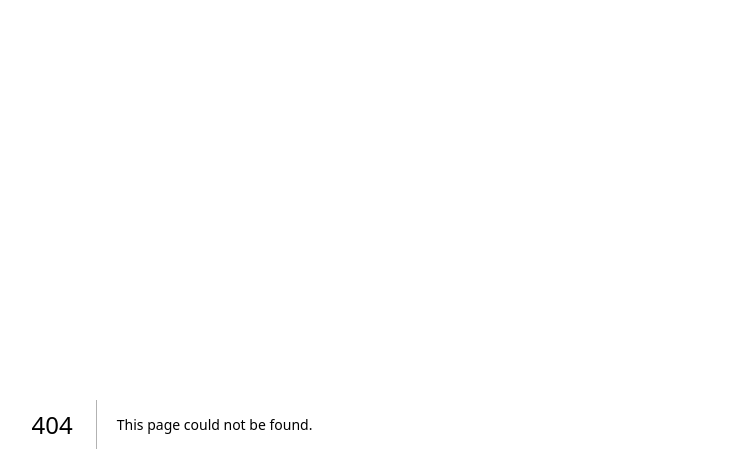
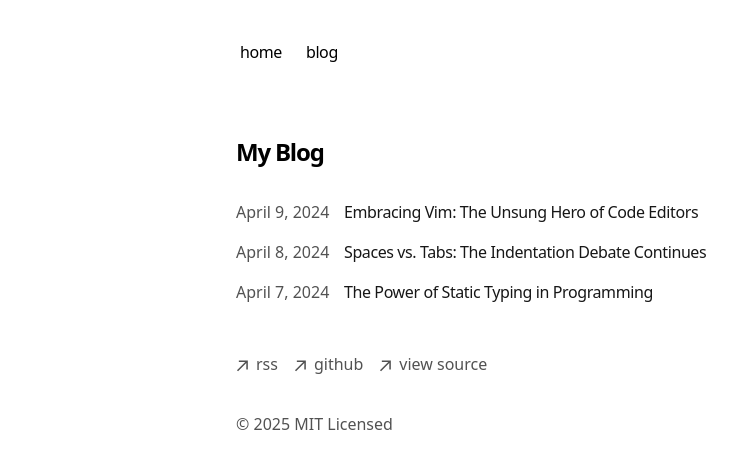
Before and after one commit to lur913/nextjs-base, a Next.js app: page /blog in a window 1280 px wide. Before the commit this address had no page. Shown: the top 472 px of the page, without its empty margins (116-853 px from the left). Built offline with nearby package versions, Linux system fonts and the light colour scheme.

Commit message:
添加header和footer及blog索引页

```diff
--- a/next.config.ts
+++ b/next.config.ts
@@ -2,6 +2,7 @@ import type { NextConfig } from "next";
 import createMDX from '@next/mdx'
 
 const nextConfig: NextConfig = {
+  output: 'export',
   /* config options here */
   pageExtensions: ['js', 'jsx', 'md', 'mdx', 'ts', 'tsx'],
 };
--- a/src/app/blog/[slug]/page.tsx
+++ b/src/app/blog/[slug]/page.tsx
@@ -1,6 +1,13 @@
 import { CustomMDX } from "@/components/mdx";
 import { getBlogPosts, formatDate } from "@/utils/blog";
 
+export async function generateStaticParams() {
+  let posts = getBlogPosts()
+
+  return posts.map((post) => ({
+    slug: post.slug,
+  }))
+}
 
 export default async function Blog(
   {params}:{
--- /dev/null
+++ b/src/app/blog/page.tsx
@@ -0,0 +1,16 @@
+import { BlogPosts } from '@/components/posts'
+
+
+export const metadata = {
+  title: 'Blog',
+  description: 'Read my blog.',
+}
+
+export default function Page() {
+  return (
+    <section>
+      <h1 className="font-semibold text-2xl mb-8 tracking-tighter">My Blog</h1>
+      <BlogPosts />
+    </section>
+  )
+}
--- a/src/app/layout.tsx
+++ b/src/app/layout.tsx
@@ -1,6 +1,8 @@
 import type { Metadata } from "next";
 import { Geist, Geist_Mono } from "next/font/google";
 import "./globals.css";
+import { Navbar } from "@/components/nav";
+import Footer from "@/components/footer";
 
 const geistSans = Geist({
   variable: "--font-geist-sans",
@@ -28,7 +30,9 @@ export default function RootLayout({
         className={`${geistSans.variable} ${geistMono.variable} antialiased  max-w-xl mx-4 mt-8 lg:mx-auto`}
       >
         <main className="flex-auto min-w-0 mt-6 flex flex-col px-2 md:px-0">
+          <Navbar />
           {children}
+          <Footer />
         </main>
       </body>
     </html>
--- /dev/null
+++ b/src/components/footer.tsx
@@ -0,0 +1,61 @@
+function ArrowIcon() {
+  return (
+    <svg
+      width="12"
+      height="12"
+      viewBox="0 0 12 12"
+      fill="none"
+      xmlns="http://www.w3.org/2000/svg"
+    >
+      <path
+        d="M2.07102 11.3494L0.963068 10.2415L9.2017 1.98864H2.83807L2.85227 0.454545H11.8438V9.46023H10.2955L10.3097 3.09659L2.07102 11.3494Z"
+        fill="currentColor"
+      />
+    </svg>
+  )
+}
+
+export default function Footer() {
+  return (
+    <footer className="mb-16">
+      <ul className="font-sm mt-8 flex flex-col space-x-0 space-y-2 text-neutral-600 md:flex-row md:space-x-4 md:space-y-0 dark:text-neutral-300">
+        <li>
+          <a
+            className="flex items-center transition-all hover:text-neutral-800 dark:hover:text-neutral-100"
+            rel="noopener noreferrer"
+            target="_blank"
+            href="/blog"
+          >
+            <ArrowIcon />
+            <p className="ml-2 h-7">rss</p>
+          </a>
+        </li>
+        <li>
+          <a
+            className="flex items-center transition-all hover:text-neutral-800 dark:hover:text-neutral-100"
+            rel="noopener noreferrer"
+            target="_blank"
+            href="https://github.com/lur913"
+          >
+            <ArrowIcon />
+            <p className="ml-2 h-7">github</p>
+          </a>
+        </li>
+        <li>
+          <a
+            className="flex items-center transition-all hover:text-neutral-800 dark:hover:text-neutral-100"
+            rel="noopener noreferrer"
+            target="_blank"
+            href="https://github.com/lur913/nextjs-base"
+          >
+            <ArrowIcon />
+            <p className="ml-2 h-7">view source</p>
+          </a>
+        </li>
+      </ul>
+      <p className="mt-8 text-neutral-600 dark:text-neutral-300">
+        © {new Date().getFullYear()} MIT Licensed
+      </p>
+    </footer>
+  )
+}
--- a/src/components/mdx.tsx
+++ b/src/components/mdx.tsx
@@ -1,16 +1,21 @@
 import Link from 'next/link'
-import Image from 'next/image'
+import Image, { ImageProps } from 'next/image'
 import { MDXRemote } from 'next-mdx-remote-client/rsc'
 import { highlight } from 'sugar-high'
 import React from 'react'
 
-function Table({ data }) {
-  let headers = data.headers.map((header, index) => (
+interface TableData {
+  headers: string[];
+  rows: string[][];
+}
+
+function Table({ data }: { data: TableData }) {
+  let headers = data.headers.map((header: string, index: number) => (
     <th key={index}>{header}</th>
   ))
-  let rows = data.rows.map((row, index) => (
+  let rows = data.rows.map((row: string[], index: number) => (
     <tr key={index}>
-      {row.map((cell, cellIndex) => (
+      {row.map((cell: string, cellIndex: number) => (
         <td key={cellIndex}>{cell}</td>
       ))}
     </tr>
@@ -48,16 +53,20 @@ function CustomLink(props: CustomLinkProps){
   return <a target="_blank" rel="noopener noreferrer" {...props} />
 }
 
-function RoundedImage(props) {
-  return <Image alt={props.alt} className="rounded-lg" {...props} />
+function RoundedImage(props: ImageProps) {
+  return <Image className="rounded-lg" {...props} />
 }
 
-function Code({ children, ...props }) {
+interface CodeProps extends React.HTMLAttributes<HTMLElement> {
+  children: string;
+}
+
+function Code({ children, ...props }: CodeProps) {
   let codeHTML = highlight(children)
   return <code dangerouslySetInnerHTML={{ __html: codeHTML }} {...props} />
 }
 
-function slugify(str) {
+function slugify(str: string): string {
   return str
     .toString()
     .toLowerCase()
@@ -68,9 +77,13 @@ function slugify(str) {
     .replace(/\-\-+/g, '-') // Replace multiple - with single -
 }
 
-function createHeading(level) {
-  const Heading = ({ children }) => {
-    let slug = slugify(children)
+interface HeadingProps {
+  children: React.ReactNode;
+}
+
+function createHeading(level: number) {
+  const Heading = ({ children }: HeadingProps) => {
+    let slug = slugify(children as string)
     return React.createElement(
       `h${level}`,
       { id: slug },
@@ -103,7 +116,17 @@ let components = {
   Table,
 }
 
-export function CustomMDX(props) {
+interface CustomMDXProps {
+  source: any;
+  options?: any;
+  components?: {
+    [key: string]: React.ComponentType<any>;
+  };
+  onError?: React.ComponentType<any>;
+  [key: string]: any;
+}
+
+export function CustomMDX(props: CustomMDXProps) {
   return (
     <MDXRemote
       {...props}
--- /dev/null
+++ b/src/components/nav.tsx
@@ -0,0 +1,37 @@
+import Link from 'next/link'
+
+const navItems = {
+  '/': {
+    name: 'home',
+  },
+  '/blog': {
+    name: 'blog',
+  },
+}
+
+export function Navbar() {
+  return (
+    <aside className="-ml-[8px] mb-16 tracking-tight">
+      <div className="lg:sticky lg:top-20">
+        <nav
+          className="flex flex-row items-start relative px-0 pb-0 fade md:overflow-auto scroll-pr-6 md:relative"
+          id="nav"
+        >
+          <div className="flex flex-row space-x-0 pr-10">
+            {Object.entries(navItems).map(([path, { name }]) => {
+              return (
+                <Link
+                  key={path}
+                  href={path}
+                  className="transition-all hover:text-neutral-800 dark:hover:text-neutral-200 flex align-middle relative py-1 px-2 m-1"
+                >
+                  {name}
+                </Link>
+              )
+            })}
+          </div>
+        </nav>
+      </div>
+    </aside>
+  )
+}
```
